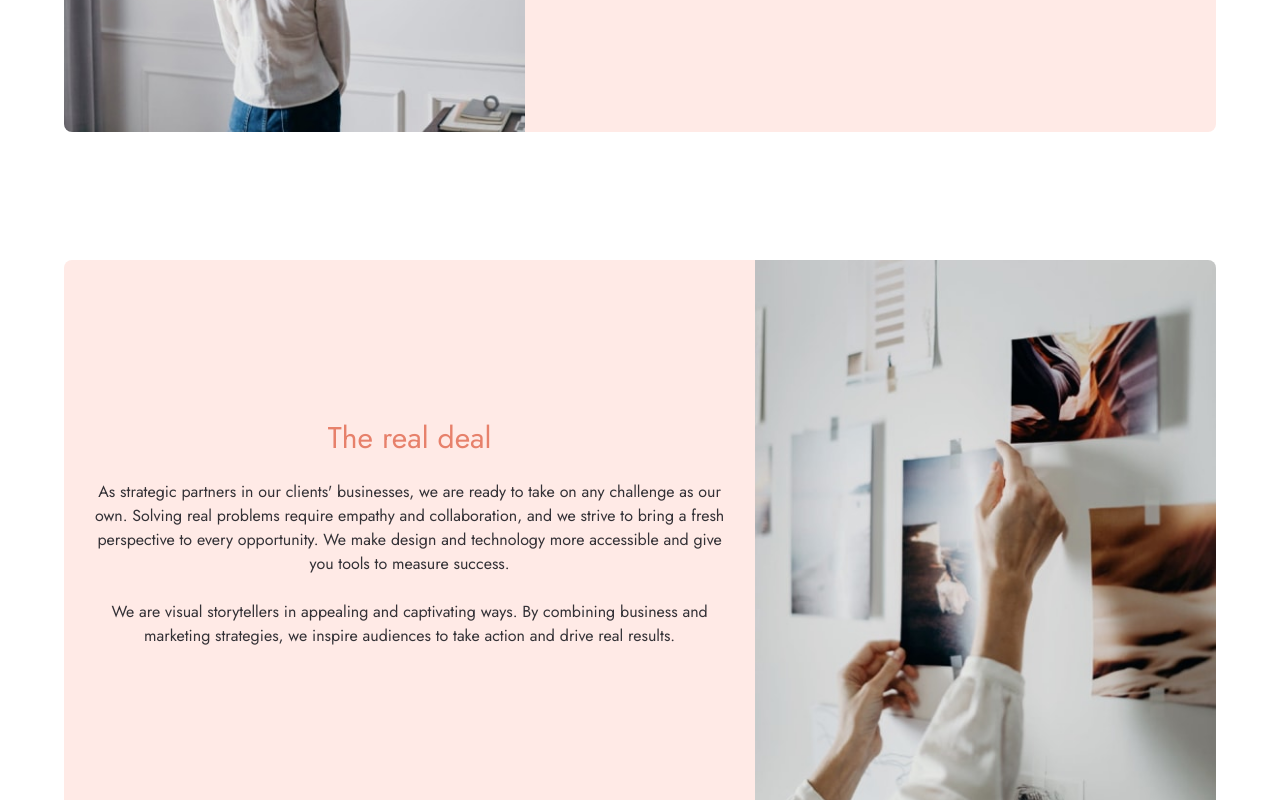
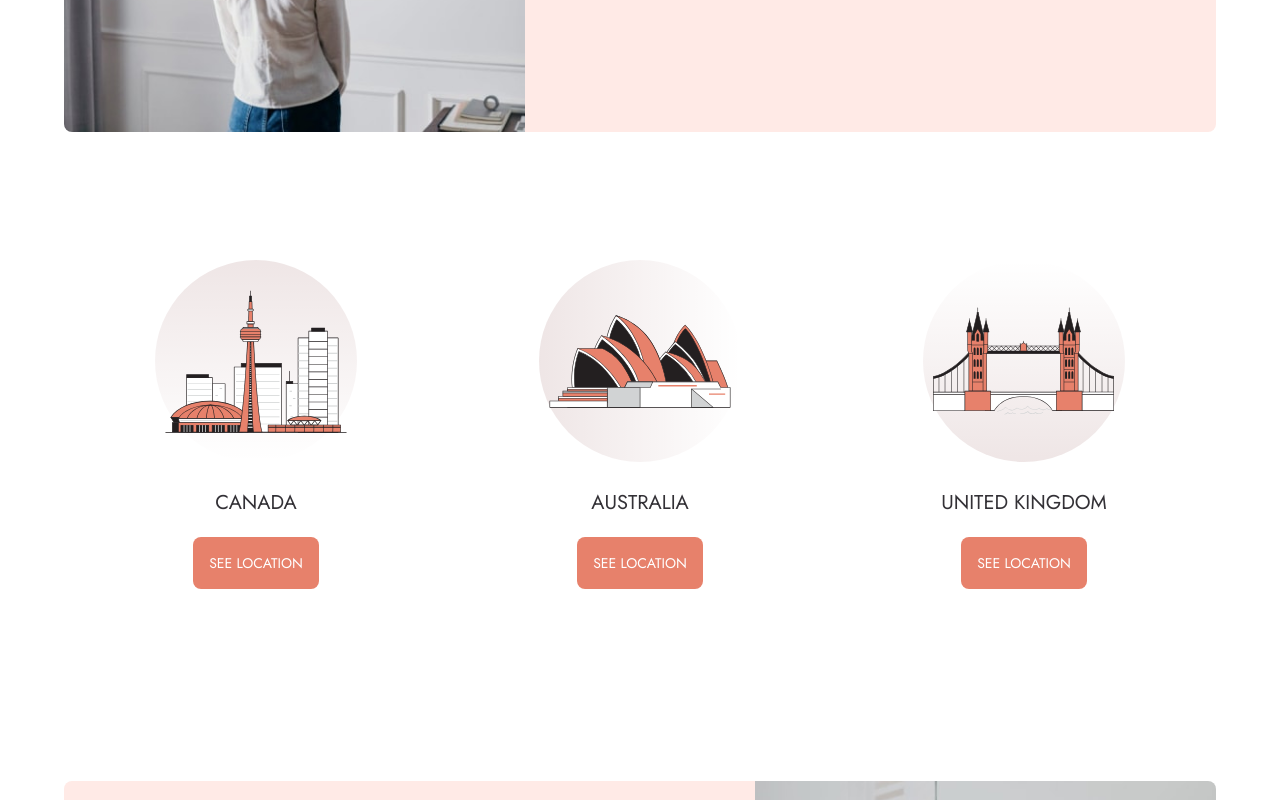
Before and after one commit to SheeloveDol/designo, a React (Vite) app: page /about in a window 1280 px wide. Shown: the part 1020-1820 px from the top of the page. Built offline with nearby package versions, Linux system fonts and the light colour scheme.

Commit message:
Added locationCard component to About page

```diff
--- /dev/null
+++ b/src/components/LocationCard.jsx
@@ -0,0 +1,25 @@
+/* eslint-disable react/prop-types */
+
+
+export const LocationCard = ({ title, image, imageRotation, bgRotation, bottomMargin }) => {
+  return (
+    <div>
+      <div className={`text-center ${bottomMargin}`}>
+          <div
+            className={`bg-smallCircle ${bgRotation} bg-no-repeat w-auto inline-block mb-5`}
+          >
+              <img className={`${imageRotation}`} src={image} alt="" />
+          </div>
+          <div>
+            <p className="mb-5 sm:text-xl text-darkGrey">{title}</p>
+            <button className="bg-peach hover:bg-lightPeach p-4 rounded-lg text-sm text-white"
+            >
+              SEE LOCATION
+            </button>
+          </div>
+        </div>
+    </div>
+  )
+}
+
+// TODO: ADD LINK to the LOCATIONS Page and make sure that it links to the right part of that page
--- a/src/pages/About.jsx
+++ b/src/pages/About.jsx
@@ -2,10 +2,34 @@
 import CanadaImg from "../assets/shared/desktop/illustration-canada.svg"
 import AustraliaImg from "../assets/shared/desktop/illustration-australia.svg"
 import UnitedKingdomImg from "../assets/shared/desktop/illustration-united-kingdom.svg"
-
-import aboutHeroD from "../assets/about/desktop/image-about-hero.jpg"
+import { LocationCard } from "../components/LocationCard"
 
 export const About = () => {
+
+  const locationCardsData = [
+    {
+      'title': 'CANADA',
+      'image': `${CanadaImg}`,
+      'imageRotation': "-rotate-90",
+      'bgRotation': "rotate-90",
+      'bottomMargin': "mb-16",
+    },
+    {
+      'title': 'AUSTRALIA',
+      'image': `${AustraliaImg}`,
+      'imageRotation': "",
+      'bgRotation': "",
+      'bottomMargin': "mb-16",
+    },
+    {
+      'title': 'UNITED KINGDOM',
+      'image': `${UnitedKingdomImg}`,
+      'imageRotation': "rotate-90",
+      'bgRotation': "-rotate-90",
+      'bottomMargin': "",
+    },
+  ]
+
   return (
     <div className="sm:mx-10 lg:mx-16" >
       <section className="flex flex-col lg:flex-row">
@@ -32,7 +56,22 @@ export const About = () => {
         </div>
       </section>
 
-      <section className="flex flex-col lg:flex-row sm:mt-32">
+      <section className="pt-32 grid lg:grid-cols-3">
+        {
+          locationCardsData.map((item,  index) =>
+            <LocationCard
+              key={index}
+              title={item.title}
+              image={item.image}
+              imageRotation={item.imageRotation}
+              bgRotation={item.bgRotation}
+              bottomMargin={item.bottomMargin}
+            />
+            )
+        }
+      </section>
+
+      <section className="flex flex-col lg:flex-row mt-32">
         <div
           className="bg-aboutRealDealMobile bg-cover sm:bg-aboutRealDealTablet lg:bg-aboutRealDealDesktop h-64 lg:h-auto sm:rounded-t-lg lg:rounded-r-lg lg:rounded-l-none lg:basis-2/5"
         ></div>
--- a/tailwind.config.js
+++ b/tailwind.config.js
@@ -18,6 +18,8 @@ export default {
 
     extend: {
       backgroundImage: {
+        'smallCircle': 'url("/src/assets/shared/desktop/bg-pattern-small-circle.svg ")',
+
         'aboutHeroMobile': 'url("/src/assets/about/mobile/image-about-hero.jpg")',
         'aboutHeroTablet': 'url("/src/assets/about/tablet/image-about-hero.jpg")',
         'aboutHeroDesktop': 'url("/src/assets/about/desktop/image-about-hero.jpg")',
@@ -29,6 +31,7 @@ export default {
         'aboutWorldClassMobile': 'url("/src/assets/about/mobile/image-world-class-talent.jpg")',
         'aboutWorldClassTablet': 'url("/src/assets/about/tablet/image-world-class-talent.jpg")',
         'aboutWorldClassDesktop': 'url("/src/assets/about/desktop/image-world-class-talent.jpg")',
+
       }
     },
   },
```
Also changed, not shown: src/components/CoreValuesCard.jsx (line endings or trailing spaces).
